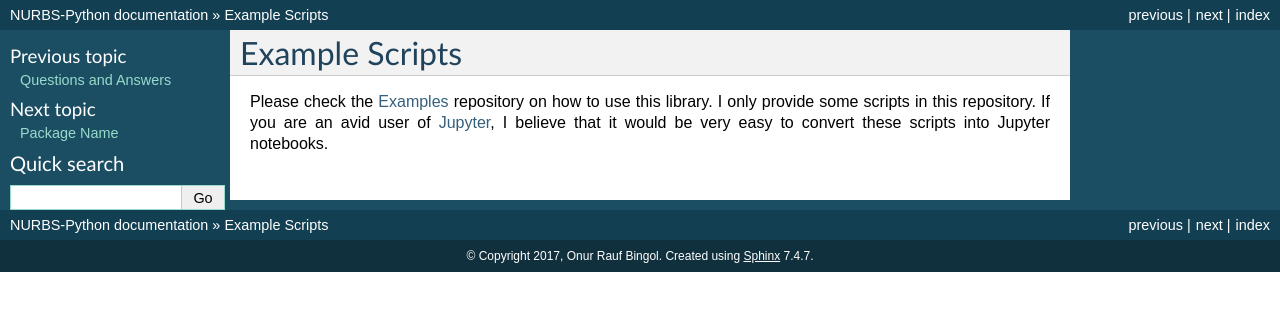
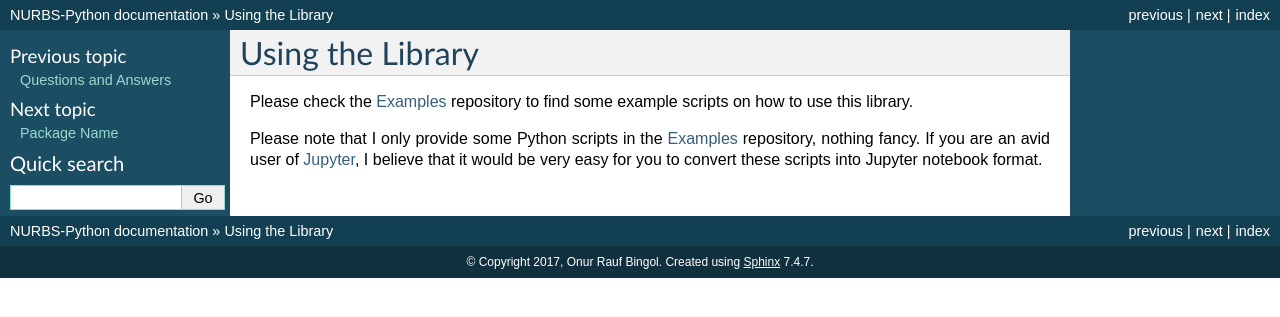
Before and after one commit to orbingol/NURBS-Python, a Sphinx documentation site: the page built from docs/examples.rst, in a window 1280 px wide. Shown: the top 317 px of the page. Built offline with Sphinx 7.4.7, drawn with Linux system fonts in a browser that asks for light colours; formulas are drawn with MathJax 3.

Commit message:
Minor updates to the documentation

```diff
--- a/docs/examples.rst
+++ b/docs/examples.rst
@@ -1,6 +1,10 @@
-Example Scripts
-^^^^^^^^^^^^^^^
+Using the Library
+^^^^^^^^^^^^^^^^^
 
-Please check the `Examples <https://github.com/orbingol/NURBS-Python_Examples>`_ repository on how to use this library.
-I only provide some scripts in this repository. If you are an avid user of `Jupyter <http://jupyter.org/>`_, I believe
-that it would be very easy to convert these scripts into Jupyter notebooks.
+Please check the Examples_ repository to find some example scripts on how to use this library.
+
+Please note that I only provide some Python scripts in the Examples_ repository, nothing fancy. If you are an avid user
+of Jupyter_, I believe that it would be very easy for you to convert these scripts into Jupyter notebook format.
+
+.. _Examples: https://github.com/orbingol/NURBS-Python_Examples
+.. _Jupyter: http://jupyter.org
--- a/docs/introduction.rst
+++ b/docs/introduction.rst
@@ -30,8 +30,8 @@ Onur Rauf Bingol
 Acknowledgments
 ===============
 
-I would like to thank my PhD adviser, `Dr. Adarsh Krishnamurthy <https://www.me.iastate.edu/faculty/?user_page=adarsh>`_
-, for his guidance and supervision throughout the course of this project.
+I would like to thank my PhD adviser, `Dr. Adarsh Krishnamurthy <https://www.me.iastate.edu/faculty/?user_page=adarsh>`_,
+for his guidance and supervision throughout the course of this project.
 
 
 .. _DOI: https://doi.org/10.5281/zenodo.815010
```
